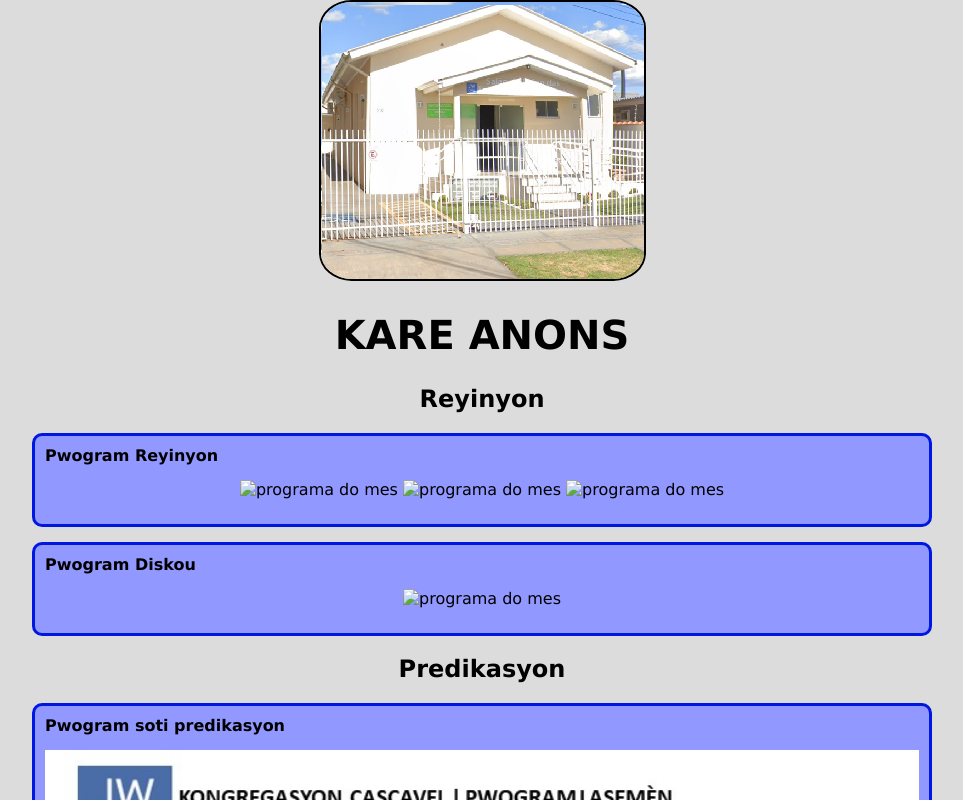
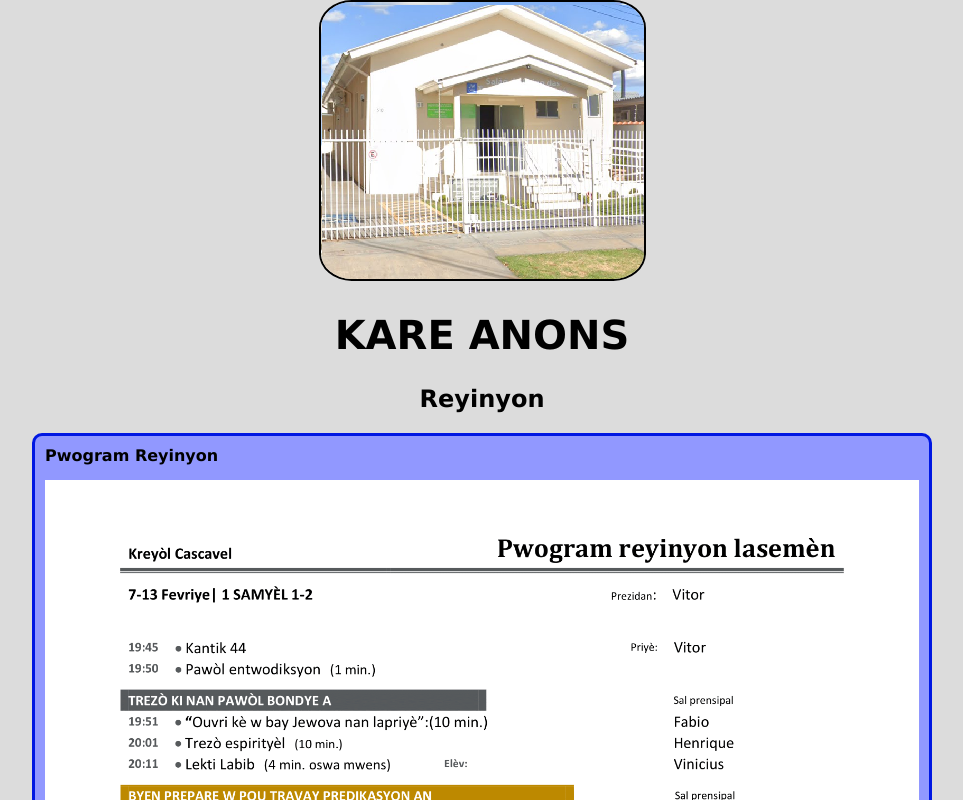
Before and after one commit to vvdo/Quadro-de-an-ncios-, a plain HTML site: page index.html in a window 1280 px wide. Shown: the top 800 px of the page, without its empty margins (158-1121 px from the left). Drawn offline with Linux system fonts and the light colour scheme.

Commit message:
Update index.html
Add

```diff
--- a/index.html
+++ b/index.html
@@ -22,16 +22,15 @@
 	    <article class="post">
             <header>
                 <h3 class="post_title">Pwogram Reyinyon</h3>
-                <img src="Program.png" alt="programa do mes" class="imagem">
-                <img src="Program-2.png" alt="programa do mes" class="imagem">
-		<img src="Program-3.png" alt="programa do mes" class="imagem">
+                <img src="Prog Frevye-1.png" alt="programa do mes" class="imagem">
+                <img src="Prog Frevye-2.png" alt="programa do mes" class="imagem">
             </header>
         </article>
 
         <article class="post">
             <header>
                 <H3 class="post_title">Pwogram Diskou</H3>
-                <img src="Discurso.png" alt="programa do mes" class="imagem">
+                <img src="Pwogram Diskou-1.png" alt="programa do mes" class="imagem">
                 <!--<iframe src="Diskou.pdf" alt="pdf programa do mes" class="post_pdf"></iframe>-->
             </header>
         </article>
```
